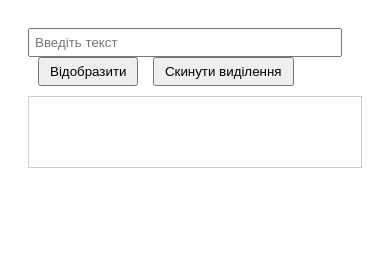
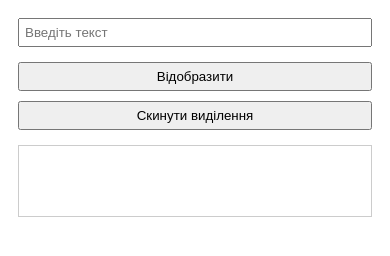
Before and after one commit to Igor9779/test-task-dragable-words, a plain HTML site: page index.html in a window 390 px wide. Drawn offline with Linux system fonts and the light colour scheme.

Commit message:
Update styles.css

```diff
--- a/styles.css
+++ b/styles.css
@@ -52,3 +52,31 @@ button {
   display: none;
   pointer-events: none;
 }
+
+/* Адаптивність для екранів до 600px */
+@media (max-width: 600px) {
+  body {
+    padding: 10px;
+  }
+
+  #inputContainer {
+    display: flex;
+    flex-direction: column;
+    align-items: stretch;
+  }
+
+  input {
+    width: 100%;
+    box-sizing: border-box;
+    margin-bottom: 10px;
+  }
+
+  button {
+    width: 100%;
+    margin: 5px 0;
+  }
+
+  #output {
+    padding: 10px 5px;
+  }
+}
```
